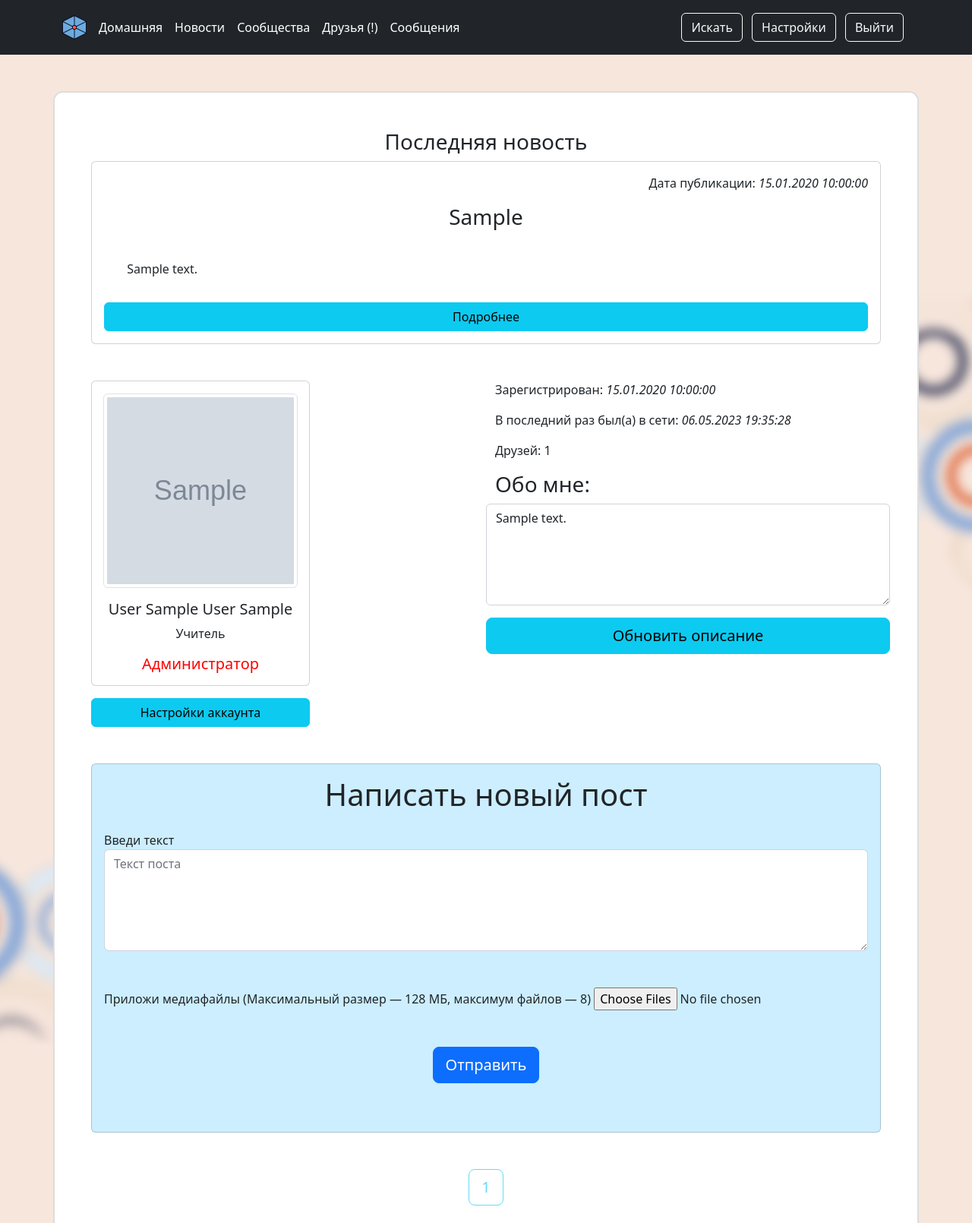
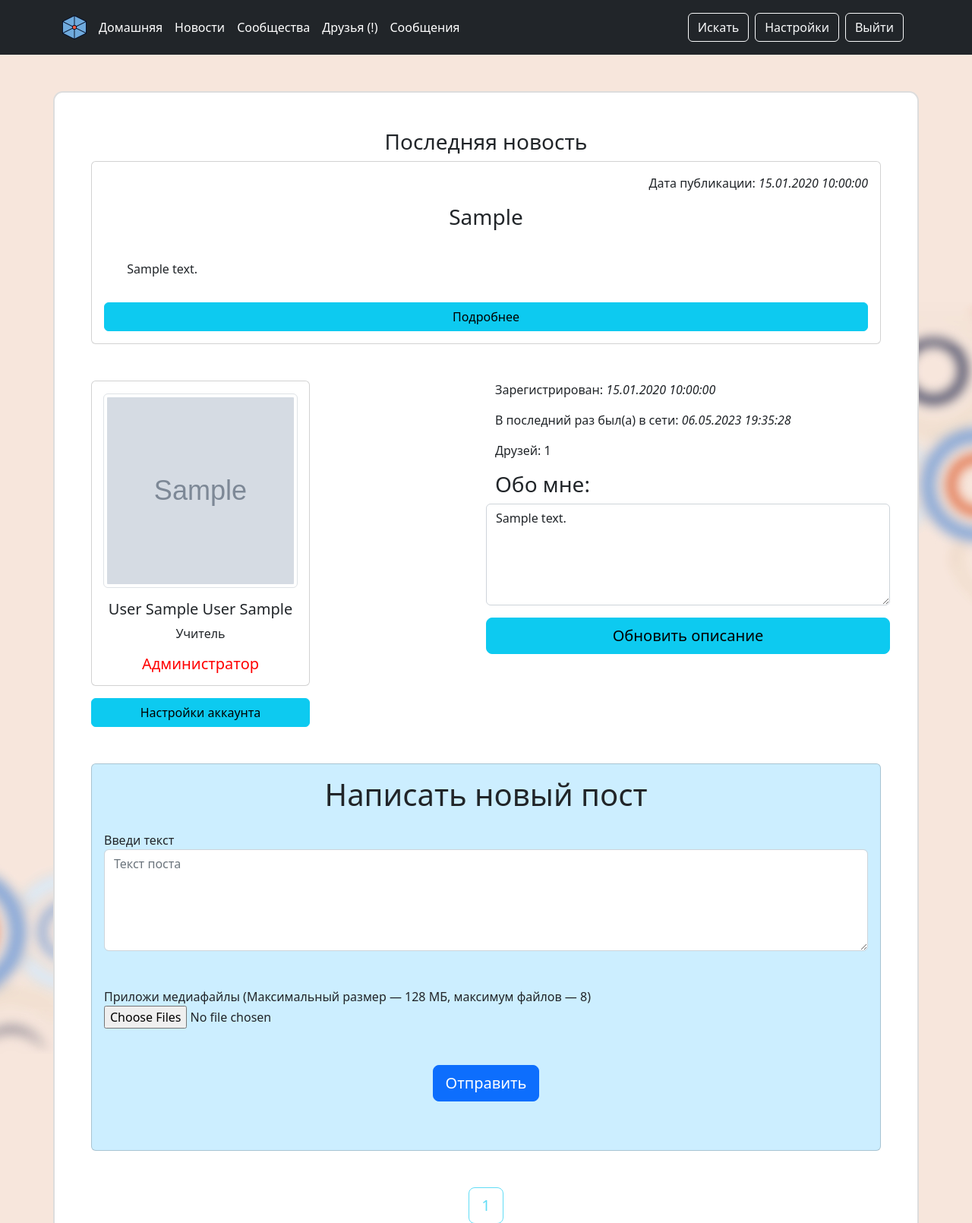
Before and after one commit to Shadow318193/ProtoNetwork, a Flask app: a page that uses templates/base.html in a window 1280 px wide. Shown: the top 1610 px of the page at 76% size. Run offline with Flask 2, Linux system fonts and the light colour scheme; a user stored in the database is signed in; tables that the repository leaves empty hold one stand-in row (values such as "Sample post"); grey boxes marked "Sample" are stand-in pictures.

Commit message:
GUI fix.

```diff
--- a/main.py
+++ b/main.py
@@ -20,21 +20,12 @@ from time import time
 
 from platform import release
 
-PYTHONANYWHERE = False
-is_xp = True if release() == "XP" and not PYTHONANYWHERE else False
-school_name = "ГБОУ Образовательный центр \"Протон\"" if not PYTHONANYWHERE else None
-signup_is_on = True
 
 AVATAR_TYPES = ["png", "jpg", "jpeg", "gif"]
 POST_MEDIA_PIC_TYPES = ["png", "jpg", "jpeg", "gif"]
 POST_MEDIA_VID_TYPES = ["webm", "mp4"]
 POST_MEDIA_AUD_TYPES = ["mp3", "wav"]
 POST_MEDIA_TYPES = POST_MEDIA_VID_TYPES + POST_MEDIA_PIC_TYPES + POST_MEDIA_AUD_TYPES
-MAX_MEDIA_COUNT = 8 if not PYTHONANYWHERE else 5
-POSTS_IN_PAGE_MAX = 10
-
-PICS_404 = ["masha.png", "johnny.gif"]
-PICS_500 = ["masyanya.png", "vovka.png", "baby.jpg", "fedor.png"]
 
 
 def make_accept_for_html(mime: str):
@@ -165,9 +156,18 @@ def allowed_type(filename, types):
            filename.rsplit('.', 1)[1].lower() in types
 
 
+PYTHONANYWHERE = False
+is_xp = True if release() == "XP" and not PYTHONANYWHERE else False
+school_name = "ГБОУ Образовательный центр \"Протон\"" if not PYTHONANYWHERE else None
+signup_is_on = True
 app.config['SECRET_KEY'] = 'secret_key'
 app.config['UPLOAD_FOLDER'] = 'static/media/from_users'
 app.config['MAX_CONTENT_LENGTH'] = 128 * 1024 * 1024 if not PYTHONANYWHERE else 16 * 1024 * 1024
+MAX_MEDIA_COUNT = 8 if not PYTHONANYWHERE else 5
+POSTS_IN_PAGE_MAX = 10
+
+PICS_404 = ["masha.png", "johnny.gif"]
+PICS_500 = ["masyanya.png", "vovka.png", "baby.jpg", "fedor.png"]
 
 
 @app.route("/", methods=["GET"])
--- a/templates/base.html
+++ b/templates/base.html
@@ -25,7 +25,7 @@
             {% endif %}
         </ul>
 
-            <div class="text-end">
+            <div class="text-end d-flex justify-content-evenly">
                 <a href="/search" class="btn btn-outline-light me-2">Искать</a>
                 {% if current_user.is_authenticated %}
                     <a href="/settings" class="btn btn-outline-light me-2">Настройки</a>
--- a/templates/news.html
+++ b/templates/news.html
@@ -29,14 +29,14 @@
         <div class="card p-3">
             <p class="text-end">Дата публикации: <i>{{ n_time[n.id] }}</i></p>
             <h3 class="text-center py-1">{{ n.topic }}</h3>
-            <p style="white-space: pre-wrap; padding: 0 3%;" class="py-3">{{ n.text }}</p>
+            <p style="white-space: pre-wrap; padding: 0 3%; font-size: calc( (100vw - 480px)/(1280 - 480) * (24 - 16) + 16px);" class="py-3">{{ n.text }}</p>
             {% if n_media[n.id] %}
             <div style="flex-flow: row wrap;" class="d-flex justify-content-evenly pb-3">
                 {% for m in range(n_media_count[n.id]) %}
                     {% if n_media_type[n.id][m] in media_pics %}
-                        <img class="img-thumbnail" style="max-height: 192px; min-height: 128px;" src="/static/media/from_users/{{ n_media[n.id][m] }}">
+                        <img class="img-thumbnail" style="width: 50%; min-width: 192px;" src="/static/media/from_users/{{ n_media[n.id][m] }}">
                     {% elif n_media_type[n.id][m] in media_vid %}
-                        <video controls preload="metadata" class="img-thumbnail" style="max-height: 192px; min-height: 128px;" src="/static/media/from_users/{{ n_media[n.id][m] }}"></video>
+                        <video controls preload="metadata" class="img-thumbnail" style="width: 50%; min-width: 192px;" src="/static/media/from_users/{{ n_media[n.id][m] }}"></video>
                     {% elif n_media_type[n.id][m] in media_aud %}
                         <audio controls class="p-1" src="/static/media/from_users/{{ n_media[n.id][m] }}"></audio>
                     {% endif %}
--- a/templates/user.html
+++ b/templates/user.html
@@ -12,13 +12,13 @@
     {% endif %}
     <div class="row pb-3">
         <div class="col pb-3">
-            <div class="card" style="width: 18rem;">
+            <div class="card" style="max-width: 18rem;">
                 {% if user.avatar == None and not user.is_banned %}
-                    <img src="/static/media/default.png" width="256" height="256" style="margin: 0 auto;" class="img-thumbnail mt-3" alt="{{ user.surname }} {{ user.name }}">
+                    <img src="/static/media/default.png" height="256" style="margin: 0 auto; width: 90%; max-width: 256px;" class="img-thumbnail mt-3" alt="{{ user.surname }} {{ user.name }}">
                 {% elif user.is_banned %}
-                    <img src="/static/media/ban.jpg" width="256" height="256" style="margin: 0 auto;" class="img-thumbnail mt-3" alt="{{ user.surname }} {{ user.name }}">
+                    <img src="/static/media/ban.jpg" height="256" style="margin: 0 auto; width: 90%; max-width: 256px;" class="img-thumbnail mt-3" alt="{{ user.surname }} {{ user.name }}">
                 {% else %}
-                    <img src="/static/media/from_users/avatars/{{ user.avatar }}" style="object-fit: cover; width: 256px; height: 256px; margin: 0 auto;" class="img-thumbnail mt-3" alt="{{ user.surname }} {{ user.name }}">
+                    <img src="/static/media/from_users/avatars/{{ user.avatar }}" style="object-fit: cover; width: 90%; height: 256px; margin: 0 auto; max-width: 256px;" class="img-thumbnail mt-3" alt="{{ user.surname }} {{ user.name }}">
                 {% endif %}
                 <div class="card-body">
                     {% if user.is_from_proton %}
@@ -43,67 +43,67 @@
             {% if current_user.is_authenticated %}
                 <div class="pb-3"></div>
             {% if current_user.login == user.login %}
-                <a href="/settings" class="btn btn-info" style="width: 18rem;">Настройки аккаунта</a>
+                <a href="/settings" class="btn btn-info" style="width: 100%; max-width: 18rem;">Настройки аккаунта</a>
             {% else %}
                 <div class="pb-2">
-                    <a href="/messages/{{ user.id }}" class="btn btn-info" style="width: 18rem;">Посмотреть личные сообщения</a>
+                    <a href="/messages/{{ user.id }}" class="btn btn-info" style="width: 100%; max-width: 18rem;">Посмотреть личные сообщения</a>
                 </div>
             {% if current_user.is_admin %}
             {% if not user.is_admin %}
             {% if user.is_news_publisher %}
                 <form class="pb-2" method="post">
-                    <button type="submit" class="btn btn-info" style="width: 18rem;" id="unmake_user_news_pub_button" name="unmake_user_news_pub_button">Отобрать возможность пользователю публиковать новости</button>
+                    <button type="submit" class="btn btn-info" style="width: 90%; max-width: 18rem;" id="unmake_user_news_pub_button" name="unmake_user_news_pub_button">Отобрать возможность пользователю публиковать новости</button>
                 </form>
             {% else %}
                 <form class="pb-2" method="post">
-                    <button type="submit" class="btn btn-info" style="width: 18rem;" id="make_user_news_pub_button" name="make_user_news_pub_button">Дать возможность пользователю публиковать новости</button>
+                    <button type="submit" class="btn btn-info" style="width: 90%; max-width: 18rem;" id="make_user_news_pub_button" name="make_user_news_pub_button">Дать возможность пользователю публиковать новости</button>
                 </form>
             {% endif %}
             {% if not user.is_from_proton and not user.is_teacher %}
                 <form class="pb-4" method="post">
-                    <button type="submit" class="btn btn-info" style="width: 18rem;" id="make_user_pupil" name="make_user_pupil">Дать роль ученика</button>
+                    <button type="submit" class="btn btn-info" style="width: 90%; max-width: 18rem;" id="make_user_pupil" name="make_user_pupil">Дать роль ученика</button>
                     <input class="form-control mt-2" style="width: 18rem;" type="text" id="grade" name="grade" placeholder="Класс">
                     <input class="form-control mt-2" style="width: 18rem;" type="text" id="letter" name="letter" placeholder="Буква">
                 </form>
                 <form class="pb-2" method="post">
-                    <button type="submit" class="btn btn-info" style="width: 18rem;" id="make_user_teacher" name="make_user_teacher">Дать роль учителя</button>
+                    <button type="submit" class="btn btn-info" style="width: 90%; max-width: 18rem;" id="make_user_teacher" name="make_user_teacher">Дать роль учителя</button>
                 </form>
             {% elif user.is_from_proton and not user.is_teacher %}
                 <form class="pb-2" method="post">
-                    <button type="submit" class="btn btn-info" style="width: 18rem;" id="unmake_user_pupil" name="unmake_user_pupil">Отобрать роль ученика</button>
+                    <button type="submit" class="btn btn-info" style="width: 90%; max-width: 18rem;" id="unmake_user_pupil" name="unmake_user_pupil">Отобрать роль ученика</button>
                 </form>
             {% elif user.is_teacher %}
                 <form class="pb-2" method="post">
-                    <button type="submit" class="btn btn-info" style="width: 18rem;" id="unmake_user_teacher" name="unmake_user_teacher">Отобрать роль учителя</button>
+                    <button type="submit" class="btn btn-info" style="width: 90%; max-width: 18rem;" id="unmake_user_teacher" name="unmake_user_teacher">Отобрать роль учителя</button>
                 </form>
             {% endif %}
             {% endif %}
             {% if user.is_banned %}
                 <form class="pb-2" method="post">
-                    <button type="submit" class="btn btn-info" style="width: 18rem;" id="unban_user_button" name="unban_user_button">Разбанить пользователя</button>
+                    <button type="submit" class="btn btn-info" style="width: 90%; max-width: 18rem;" id="unban_user_button" name="unban_user_button">Разбанить пользователя</button>
                 </form>
             {% else %}
                 <form class="pb-4" method="post">
-                    <button type="submit" class="btn btn-info" style="width: 18rem;" id="ban_user_button" name="ban_user_button">Забанить пользователя</button>
-                    <input class="form-control mt-2" style="width: 18rem;" type="text" id="reason_text" name="reason_text" placeholder="Причина">
+                    <button type="submit" class="btn btn-info" style="width: 90%; max-width: 18rem;" id="ban_user_button" name="ban_user_button">Забанить пользователя</button>
+                    <input class="form-control mt-2" style="width: 90%; max-width: 18rem;" type="text" id="reason_text" name="reason_text" placeholder="Причина">
                 </form>
             {% endif %}
             {% endif %}
             {% if user_req %}
                 {% if user_req == current_user.id %}
-                    <button disabled class="btn btn-info" style="width: 18rem;">Ожидание ответа на заявку</button>
+                    <button disabled class="btn btn-info" style="width: 90%;">Ожидание ответа на заявку</button>
                 {% elif user_req == user.id %}
                     <form method="post">
-                        <button type="submit" class="btn btn-info" style="width: 18rem;" id="make_friends_button" name="make_friends_button">Принять заявку в друзья</button>
+                        <button type="submit" class="btn btn-info" style="width: 90%;" id="make_friends_button" name="make_friends_button">Принять заявку в друзья</button>
                     </form>
                 {% endif %}
             {% elif user_friend %}
                 <form method="post">
-                    <button type="submit" class="btn btn-info" style="width: 18rem;" id="no_friends_now_button" name="no_friends_now_button">Удалить из друзей</button>
+                    <button type="submit" class="btn btn-info" style="width: 90%;" id="no_friends_now_button" name="no_friends_now_button">Удалить из друзей</button>
                 </form>
             {% else %}
                 <form method="post">
-                    <button type="submit" class="btn btn-info" style="width: 18rem;" id="friend_request_button" name="friend_request_button">Отправить запрос в друзья</button>
+                    <button type="submit" class="btn btn-info" style="width: 90%;" id="friend_request_button" name="friend_request_button">Отправить запрос в друзья</button>
                 </form>
             {% endif %}
             {% endif %}
@@ -143,7 +143,7 @@
             </div>
             <div class="form-group mb-5">
                 <label for="files[]">Приложи медиафайлы (Максимальный размер — {{ max_size }} МБ, максимум файлов — {{ max_count }})</label>
-                <input type=file class="form-control-file" id="files[]" name="files[]" multiple="multiple" accept="{{ accept_files }}">
+                <input type=file class="form-control-file" style="width: 90%;" id="files[]" name="files[]" multiple="multiple" accept="{{ accept_files }}">
             </div>
             <div class="text-center mb-5">
                 <button type="submit" class="btn btn-primary btn-lg" id="post_button" name="post_button">Отправить</button>
@@ -183,15 +183,15 @@
                 </div>
             </div>
             {% if post.text %}
-            <p style="white-space: pre-wrap; padding: 0 3%;" class="pb-3">{{ post.text }}</p>
+            <p style="white-space: pre-wrap; padding: 0 3%; font-size: calc( (100vw - 480px)/(1280 - 480) * (24 - 16) + 16px);" class="pb-3">{{ post.text }}</p>
             {% endif %}
             {% if post_media[post.id] %}
             <div style="flex-flow: row wrap;" class="d-flex justify-content-evenly pb-3">
                 {% for m in range(post_media_count[post.id]) %}
                     {% if post_media_type[post.id][m] in media_pics %}
-                        <img class="img-thumbnail" style="max-height: 192px; min-height: 128px;" src="/static/media/from_users/{{ post_media[post.id][m] }}">
+                        <img class="img-thumbnail" style="width: 50%; min-width: 192px;" src="/static/media/from_users/{{ post_media[post.id][m] }}">
                     {% elif post_media_type[post.id][m] in media_vid %}
-                        <video controls preload="metadata" class="img-thumbnail" style="max-height: 192px; min-height: 128px;" src="/static/media/from_users/{{ post_media[post.id][m] }}"></video>
+                        <video controls preload="metadata" class="img-thumbnail" style="width: 50%; min-width: 192px;" src="/static/media/from_users/{{ post_media[post.id][m] }}"></video>
                     {% elif post_media_type[post.id][m] in media_aud %}
                         <audio controls class="p-1" src="/static/media/from_users/{{ post_media[post.id][m] }}"></audio>
                     {% endif %}
```
Also changed, not shown: templates/public.html (+13 -13 lines).
